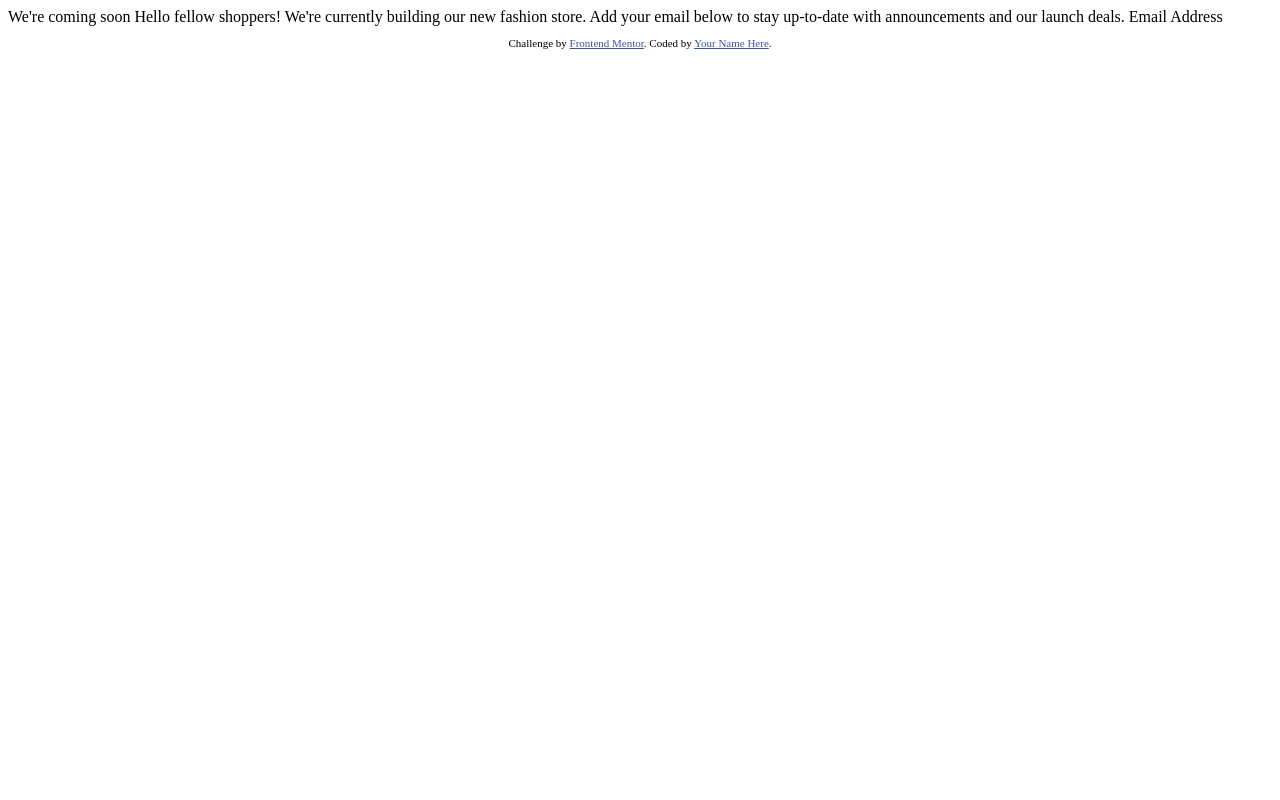
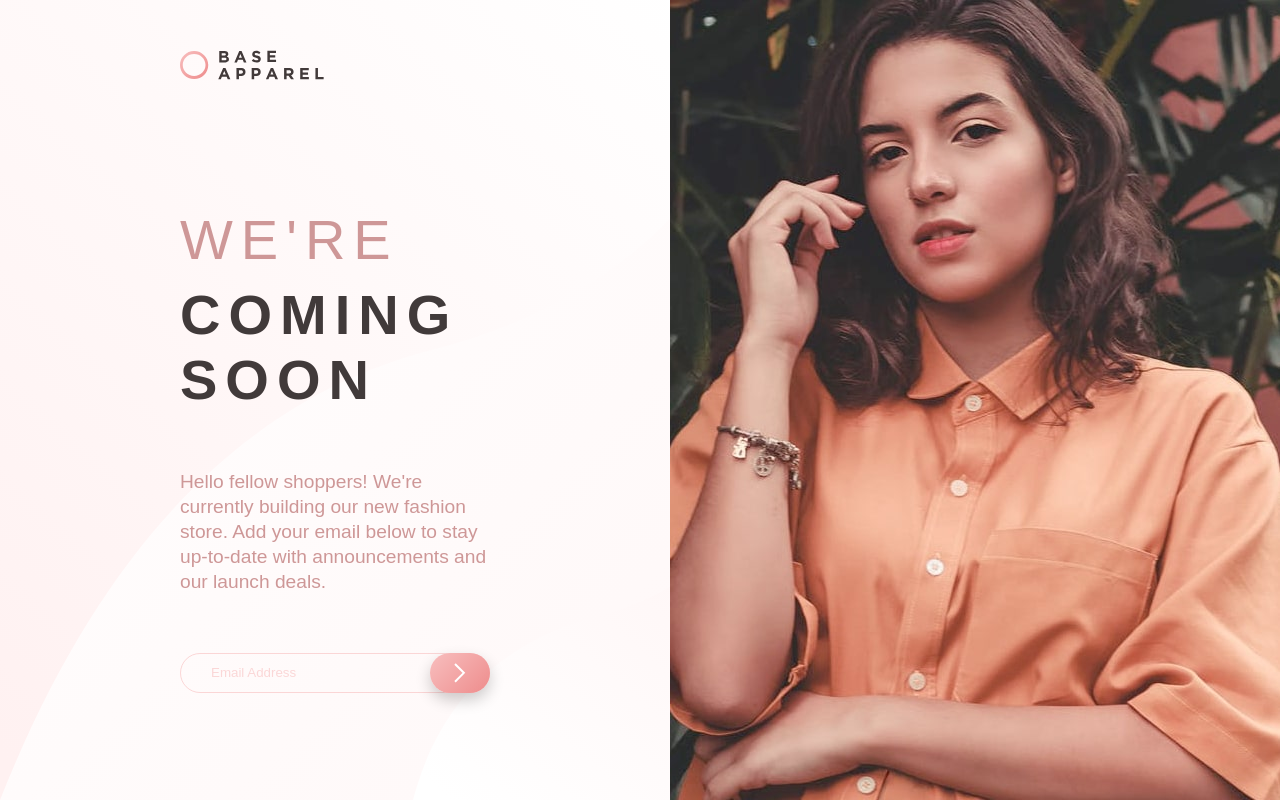
Before and after one commit to Coder-IsiahJones/Apparel-Coming-Soon, a plain HTML site: page index.html in a window 1280 px wide. Drawn offline with Linux system fonts and the light colour scheme.

Commit message:
complete

```diff
--- a/index.html
+++ b/index.html
@@ -1,33 +1,49 @@
 <!DOCTYPE html>
 <html lang="en">
+
 <head>
-  <meta charset="UTF-8">
-  <meta name="viewport" content="width=device-width, initial-scale=1.0"> <!-- displays site properly based on user's device -->
-
-  <link rel="icon" type="image/png" sizes="32x32" href="./images/favicon-32x32.png">
+  <meta charset="UTF-8" />
+  <meta name="viewport" content="width=device-width, initial-scale=1.0" />
+  <!-- displays site properly based on user's device -->
+  <link rel="stylesheet" href="./style.css" />
+  <link rel="icon" type="image/png" sizes="32x32" href="./images/favicon-32x32.png" />
 
   <title>Frontend Mentor | Base Apparel coming soon page</title>
+</head>
 
-  <!-- Feel free to remove these styles or customise in your own stylesheet 👍 -->
-  <style>
-    .attribution { font-size: 11px; text-align: center; }
-    .attribution a { color: hsl(228, 45%, 44%); }
-  </style>
-</head>
 <body>
+  <main>
+    <header class="container">
+      <img src="./images/logo.svg" alt="logo" class="logo" />
+    </header>
 
-  We're coming soon
+    <img src="./images/hero-mobile.jpg" alt="img-mobile" class="img-mobile" />
 
-  Hello fellow shoppers! We're currently building our new fashion store.
-  Add your email below to stay up-to-date with announcements and our launch deals.
+    <article class="container">
+      <h1>We're</h1>
+      <h2>
+        coming
+        <br />
+        soon
+      </h2>
+      <br />
+      <p>
+        Hello fellow shoppers! We're currently building our new fashion store.
+        Add your email below to stay up-to-date with announcements and our
+        launch deals.
+      </p>
+      <br />
 
-  Email Address
+      <form id="form">
+        <input type="text" id="email" placeholder="Email Address" />
+        <button id="submit">
+          <img src="./images/icon-arrow.svg" alt="" />
+        </button>
+      </form>
+    </article>
+  </main>
+  <img src="./images/hero-desktop.jpg" class="img-desktop" alt="img-desktop" />
 
-  <footer>
-    <p class="attribution">
-      Challenge by <a href="https://www.frontendmentor.io?ref=challenge" target="_blank">Frontend Mentor</a>.
-      Coded by <a href="#">Your Name Here</a>.
-    </p>
-  </footer>
 </body>
+
 </html>
--- /dev/null
+++ b/style.css
@@ -0,0 +1,259 @@
+* {
+  box-sizing: border-box;
+  -webkit-box-sizing: border-box;
+  -moz-box-sizing: border-box;
+  margin: 0;
+  padding: 0;
+}
+
+:root {
+  --Desaturated-Red: hsl(0, 36%, 70%);
+  --Soft-Red: hsl(0, 93%, 68%);
+
+  /* ### Neutral */
+
+  --Dark-Grayish-Red: hsl(0, 6%, 24%);
+
+  /* ### Gradients */
+  --Linear: 135deg, from hsl(0, 0%, 100%), to hsl(0, 100%, 98%);
+
+  --linear-one-from: hsl(0, 0%, 100%);
+  --linear-one-to: hsl(0, 100%, 98%);
+
+  --Linear: 135deg, from hsl(0, 80%, 86%), to hsl(0, 74%, 74%);
+  --linear-two-from: hsl(0, 80%, 86%);
+  --linear-two-from-op: rgb(248, 191, 191, 0.6);
+  --linear-two-to: hsl(0, 74%, 74%);
+  /* ## Typography */
+
+  font-size: 16px;
+  font-family: "Josefin Sans", sans-serif;
+}
+
+html,
+body {
+  overflow: hidden;
+}
+body {
+  height: 100vh;
+  width: 100%;
+  background: linear-gradient(
+    135deg,
+    var(--linear-one-from),
+    var(--linear-one-to)
+  );
+}
+
+main {
+  height: 100vh;
+  width: 100%;
+  display: flex;
+  flex-direction: column;
+}
+
+.img-desktop {
+  display: none;
+}
+
+.container {
+  padding-left: 40px;
+  padding-right: 40px;
+}
+
+header.container {
+  display: flex;
+  align-items: center;
+  padding-top: 20px;
+  padding-bottom: 20px;
+  width: 100%;
+}
+
+header.container .logo {
+  height: 25px;
+}
+
+article.container {
+  text-align: center;
+  margin-top: 55px;
+  display: grid;
+  align-content: center;
+}
+
+article.container h2 {
+  text-transform: uppercase;
+  color: var(--Dark-Grayish-Red);
+  font-weight: 600;
+  font-size: 1.5rem;
+  letter-spacing: 8px;
+}
+
+article.container p {
+  color: var(--Desaturated-Red);
+  line-height: 1.3;
+  font-size: 1rem;
+  font-weight: 400;
+  margin-top: 10px;
+}
+
+article.container h1 {
+  text-transform: uppercase;
+  color: var(--Desaturated-Red);
+
+  font-size: 1.5rem;
+  letter-spacing: 8px;
+  font-weight: 300;
+}
+
+form {
+  position: relative;
+  height: 40px;
+  margin-top: 10px;
+  width: 100%;
+}
+
+form #email {
+  background-color: transparent;
+  border: 1px var(--linear-two-from-op) solid;
+  border-radius: 30px;
+  height: 100%;
+  width: 100%;
+  padding-left: 30px;
+  padding-right: 130px;
+}
+
+form #submit {
+  position: absolute;
+  right: 0;
+  background-color: transparent;
+  border: none;
+  border-radius: 30px;
+  height: 100%;
+  width: 60px;
+  display: flex;
+  align-items: center;
+  justify-content: center;
+  top: 0;
+  background: linear-gradient(
+    135deg,
+    var(--linear-two-from),
+    var(--linear-two-to)
+  );
+  box-shadow: rgb(0, 0, 0, 0.2) 0 7px 15px 0px;
+  transition-duration: 0.5s;
+}
+
+form #email:focus {
+  outline: none;
+  color: var(--Dark-Grayish-Red);
+}
+
+form #email::placeholder {
+  color: var(--linear-two-from-op);
+}
+
+#form #error p {
+  position: absolute;
+  color: var(--Soft-Red);
+  font-size: 0.8rem;
+  bottom: -30px;
+  left: 30px;
+}
+
+#form #error img {
+  position: absolute;
+  right: 100px;
+  top: 50%;
+  transform: translateY(-50%);
+}
+
+#error {
+  display: none;
+}
+
+/* Desktop Screen */
+@media (min-width: 725px) {
+  body {
+    display: flex;
+  }
+
+  .img-desktop {
+    display: block;
+    height: 100vh;
+  }
+
+  .img-mobile {
+    display: none;
+  }
+
+  main {
+    background: url(images/bg-pattern-desktop.svg) no-repeat;
+    background-size: cover;
+    padding-left: 140px;
+    padding-right: 140px;
+  }
+  article.container {
+    display: flex;
+    flex-direction: column;
+    justify-content: center;
+    margin: auto;
+    text-align: start;
+  }
+  article.container h1 {
+    font-size: 3.5rem;
+  }
+  article.container h2 {
+    margin-top: 10px;
+    font-size: 3.5rem;
+  }
+
+  article.container p {
+    font-size: 1.2rem;
+    margin-top: 40px;
+  }
+
+  form {
+    margin-top: 40px;
+  }
+
+  header.container {
+    padding-top: 50px;
+  }
+
+  header.container .logo {
+    height: 30px;
+  }
+  form #submit:hover {
+    background: linear-gradient(
+      135deg,
+      var(--linear-one-from),
+      var(--linear-two-from)
+    );
+    box-shadow: rgb(0, 0, 0, 0.2) 0 18px 25px 0px;
+  }
+}
+
+/* MOBILE PHONES */
+@media (max-width: 375px) {
+  .container {
+    padding-left: 20px;
+    padding-right: 20px;
+  }
+  header .container {
+    height: 100px;
+  }
+  .container .logo {
+    height: 20px !important;
+  }
+  article.container h1 {
+    font-size: 1.3rem;
+  }
+  article.container h2 {
+    font-size: 1.3rem;
+  }
+  article.container p {
+    font-size: 0.9rem;
+  }
+  form {
+    height: 35px;
+  }
+}
```
